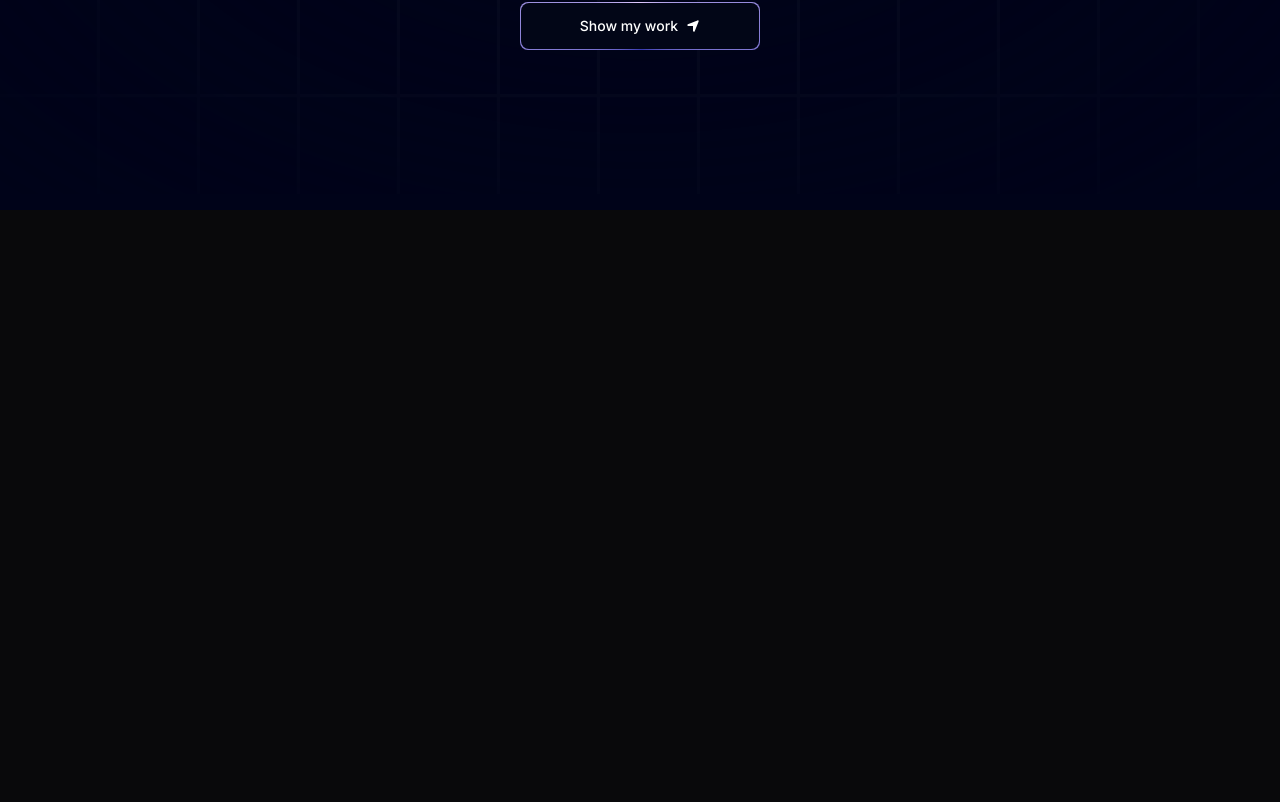
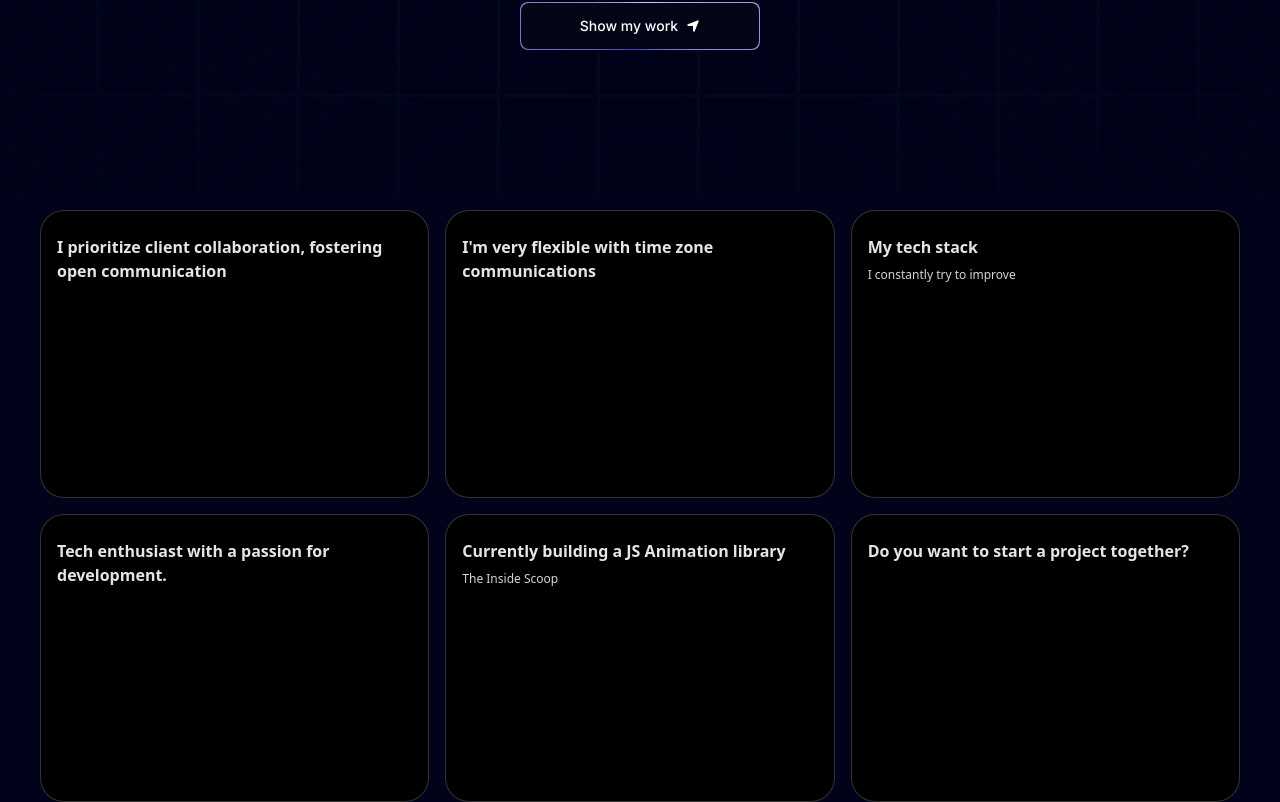
Before and after one commit to Jisap/nextjs14-portfolio-acernity, a Next.js app: page / in a window 1280 px wide. Shown: the part 606-1408 px from the top of the page. Before the commit the page ends 816 px from the top, so only its background shows below. Built offline with nearby package versions, Linux system fonts and the light colour scheme.

Commit message:
bentoGrid

```diff
--- a/app/page.tsx
+++ b/app/page.tsx
@@ -1,3 +1,4 @@
+import Grid from "@/components/Grid";
 import Hero from "@/components/Hero";
 import { FloatingNav } from "@/components/ui/Floatingnav";
 import { FaHome } from "react-icons/fa";
@@ -12,6 +13,7 @@
           navItems={[{ name: "Home", link: "/", icon: <FaHome /> }]}
         />
         <Hero />
+        <Grid />
       </div>
     </main>
   );
--- /dev/null
+++ b/components/Grid.tsx
@@ -0,0 +1,22 @@
+import React from 'react'
+import { BentoGrid, BentoGridItem } from './ui/BentoGrid'
+import { gridItems } from '@/data'
+
+const Grid = () => {
+  return (
+    <section id="abou">
+      <BentoGrid>
+        {gridItems.map((item, i) => (
+          <BentoGridItem
+            id={item.id}
+            key={item.id}
+            title={item.title}
+            description={item.description}
+          />
+        ))}
+      </BentoGrid>
+    </section>
+  )
+}
+
+export default Grid
--- /dev/null
+++ b/components/ui/BentoGrid.tsx
@@ -0,0 +1,56 @@
+import { cn } from "../../lib/cn";
+
+export const BentoGrid = ({
+  className,
+  children,
+}: {
+  className?: string;
+  children?: React.ReactNode;
+}) => {
+  return (
+    <div
+      className={cn(
+        "grid md:auto-rows-[18rem] grid-cols-1 md:grid-cols-3 gap-4 max-w-7xl mx-auto ",
+        className
+      )}
+    >
+      {children}
+    </div>
+  );
+};
+
+export const BentoGridItem = ({
+  className,
+  title,
+  description,
+  header,
+  icon,
+  id
+}: {
+  className?: string;
+  title?: string | React.ReactNode;
+  description?: string | React.ReactNode;
+  header?: React.ReactNode;
+  icon?: React.ReactNode;
+  id: number
+}) => {
+  return (
+    <div
+      className={cn(
+        "row-span-1 relative rounded-3xl group/bento hover:shadow-xl transition duration-200 shadow-input dark:shadow-none p-4 dark:bg-black dark:border-white/[0.2] bg-white border border-transparent justify-between flex flex-col space-y-4 border-red-500",
+        className
+      )}
+    >
+      {header}
+      <div className="group-hover/bento:translate-x-2 transition duration-200">
+        {icon}
+        <div className="font-sans font-bold text-neutral-600 dark:text-neutral-200 mb-2 mt-2">
+          {title}
+        </div>
+        <div className="font-sans font-normal text-neutral-600 text-xs dark:text-neutral-300">
+          {description}
+        </div>
+      </div>
+    </div>
+  );
+};
--- /dev/null
+++ b/data/index.ts
@@ -0,0 +1,217 @@
+export const navItems = [
+  { name: "About", link: "#about" },
+  { name: "Projects", link: "#projects" },
+  { name: "Testimonials", link: "#testimonials" },
+  { name: "Contact", link: "#contact" },
+];
+
+export const gridItems = [
+  {
+    id: 1,
+    title: "I prioritize client collaboration, fostering open communication ",
+    description: "",
+    className: "lg:col-span-3 md:col-span-6 md:row-span-4 lg:min-h-[60vh]",
+    imgClassName: "w-full h-full",
+    titleClassName: "justify-end",
+    img: "/b1.svg",
+    spareImg: "",
+  },
+  {
+    id: 2,
+    title: "I'm very flexible with time zone communications",
+    description: "",
+    className: "lg:col-span-2 md:col-span-3 md:row-span-2",
+    imgClassName: "",
+    titleClassName: "justify-start",
+    img: "",
+    spareImg: "",
+  },
+  {
+    id: 3,
+    title: "My tech stack",
+    description: "I constantly try to improve",
+    className: "lg:col-span-2 md:col-span-3 md:row-span-2",
+    imgClassName: "",
+    titleClassName: "justify-center",
+    img: "",
+    spareImg: "",
+  },
+  {
+    id: 4,
+    title: "Tech enthusiast with a passion for development.",
+    description: "",
+    className: "lg:col-span-2 md:col-span-3 md:row-span-1",
+    imgClassName: "",
+    titleClassName: "justify-start",
+    img: "/grid.svg",
+    spareImg: "/b4.svg",
+  },
+
+  {
+    id: 5,
+    title: "Currently building a JS Animation library",
+    description: "The Inside Scoop",
+    className: "md:col-span-3 md:row-span-2",
+    imgClassName: "absolute right-0 bottom-0 md:w-96 w-60",
+    titleClassName: "justify-center md:justify-start lg:justify-center",
+    img: "/b5.svg",
+    spareImg: "/grid.svg",
+  },
+  {
+    id: 6,
+    title: "Do you want to start a project together?",
+    description: "",
+    className: "lg:col-span-2 md:col-span-3 md:row-span-1",
+    imgClassName: "",
+    titleClassName: "justify-center md:max-w-full max-w-60 text-center",
+    img: "",
+    spareImg: "",
+  },
+];
+
+export const projects = [
+  {
+    id: 1,
+    title: "3D Solar System Planets to Explore",
+    des: "Explore the wonders of our solar system with this captivating 3D simulation of the planets using Three.js.",
+    img: "/p1.svg",
+    iconLists: ["/re.svg", "/tail.svg", "/ts.svg", "/three.svg", "/fm.svg"],
+    link: "https://github.com/adrianhajdin?tab=repositories",
+  },
+  {
+    id: 2,
+    title: "Yoom - Video Conferencing App",
+    des: "Simplify your video conferencing experience with Yoom. Seamlessly connect with colleagues and friends.",
+    img: "/p2.svg",
+    iconLists: ["/next.svg", "/tail.svg", "/ts.svg", "/stream.svg", "/c.svg"],
+    link: "https://github.com/adrianhajdin/zoom-clone",
+  },
+  {
+    id: 3,
+    title: "AI Image SaaS - Canva Application",
+    des: "A REAL Software-as-a-Service app with AI features and a payments and credits system using the latest tech stack.",
+    img: "/p3.svg",
+    iconLists: ["/re.svg", "/tail.svg", "/ts.svg", "/three.svg", "/c.svg"],
+    link: "https://github.com/adrianhajdin/ai_saas_app",
+  },
+  {
+    id: 4,
+    title: "Animated Apple Iphone 3D Website",
+    des: "Recreated the Apple iPhone 15 Pro website, combining GSAP animations and Three.js 3D effects..",
+    img: "/p4.svg",
+    iconLists: ["/next.svg", "/tail.svg", "/ts.svg", "/three.svg", "/gsap.svg"],
+    link: "https://github.com/adrianhajdin/iphone",
+  },
+];
+
+export const testimonials = [
+  {
+    quote:
+      "Collaborating with Adrian was an absolute pleasure. His professionalism, promptness, and dedication to delivering exceptional results were evident throughout our project. Adrian's enthusiasm for every facet of development truly stands out. If you're seeking to elevate your website and elevate your brand, Adrian is the ideal partner.",
+    name: "Michael Johnson",
+    title: "Director of AlphaStream Technologies",
+  },
+  {
+    quote:
+      "Collaborating with Adrian was an absolute pleasure. His professionalism, promptness, and dedication to delivering exceptional results were evident throughout our project. Adrian's enthusiasm for every facet of development truly stands out. If you're seeking to elevate your website and elevate your brand, Adrian is the ideal partner.",
+    name: "Michael Johnson",
+    title: "Director of AlphaStream Technologies",
+  },
+  {
+    quote:
+      "Collaborating with Adrian was an absolute pleasure. His professionalism, promptness, and dedication to delivering exceptional results were evident throughout our project. Adrian's enthusiasm for every facet of development truly stands out. If you're seeking to elevate your website and elevate your brand, Adrian is the ideal partner.",
+    name: "Michael Johnson",
+    title: "Director of AlphaStream Technologies",
+  },
+  {
+    quote:
+      "Collaborating with Adrian was an absolute pleasure. His professionalism, promptness, and dedication to delivering exceptional results were evident throughout our project. Adrian's enthusiasm for every facet of development truly stands out. If you're seeking to elevate your website and elevate your brand, Adrian is the ideal partner.",
+    name: "Michael Johnson",
+    title: "Director of AlphaStream Technologies",
+  },
+  {
+    quote:
+      "Collaborating with Adrian was an absolute pleasure. His professionalism, promptness, and dedication to delivering exceptional results were evident throughout our project. Adrian's enthusiasm for every facet of development truly stands out. If you're seeking to elevate your website and elevate your brand, Adrian is the ideal partner.",
+    name: "Michael Johnson",
+    title: "Director of AlphaStream Technologies",
+  },
+];
+
+export const companies = [
+  {
+    id: 1,
+    name: "cloudinary",
+    img: "/cloud.svg",
+    nameImg: "/cloudName.svg",
+  },
+  {
+    id: 2,
+    name: "appwrite",
+    img: "/app.svg",
+    nameImg: "/appName.svg",
+  },
+  {
+    id: 3,
+    name: "HOSTINGER",
+    img: "/host.svg",
+    nameImg: "/hostName.svg",
+  },
+  {
+    id: 4,
+    name: "stream",
+    img: "/s.svg",
+    nameImg: "/streamName.svg",
+  },
+  {
+    id: 5,
+    name: "docker.",
+    img: "/dock.svg",
+    nameImg: "/dockerName.svg",
+  },
+];
+
+export const workExperience = [
+  {
+    id: 1,
+    title: "Frontend Engineer Intern",
+    desc: "Assisted in the development of a web-based platform using React.js, enhancing interactivity.",
+    className: "md:col-span-2",
+    thumbnail: "/exp1.svg",
+  },
+  {
+    id: 2,
+    title: "Mobile App Dev - JSM Tech",
+    desc: "Designed and developed mobile app for both iOS & Android platforms using React Native.",
+    className: "md:col-span-2", // change to md:col-span-2
+    thumbnail: "/exp2.svg",
+  },
+  {
+    id: 3,
+    title: "Freelance App Dev Project",
+    desc: "Led the dev of a mobile app for a client, from initial concept to deployment on app stores.",
+    className: "md:col-span-2", // change to md:col-span-2
+    thumbnail: "/exp3.svg",
+  },
+  {
+    id: 4,
+    title: "Lead Frontend Developer",
+    desc: "Developed and maintained user-facing features using modern frontend technologies.",
+    className: "md:col-span-2",
+    thumbnail: "/exp4.svg",
+  },
+];
+
+export const socialMedia = [
+  {
+    id: 1,
+    img: "/git.svg",
+  },
+  {
+    id: 2,
+    img: "/twit.svg",
+  },
+  {
+    id: 3,
+    img: "/link.svg",
+  },
+];
```
